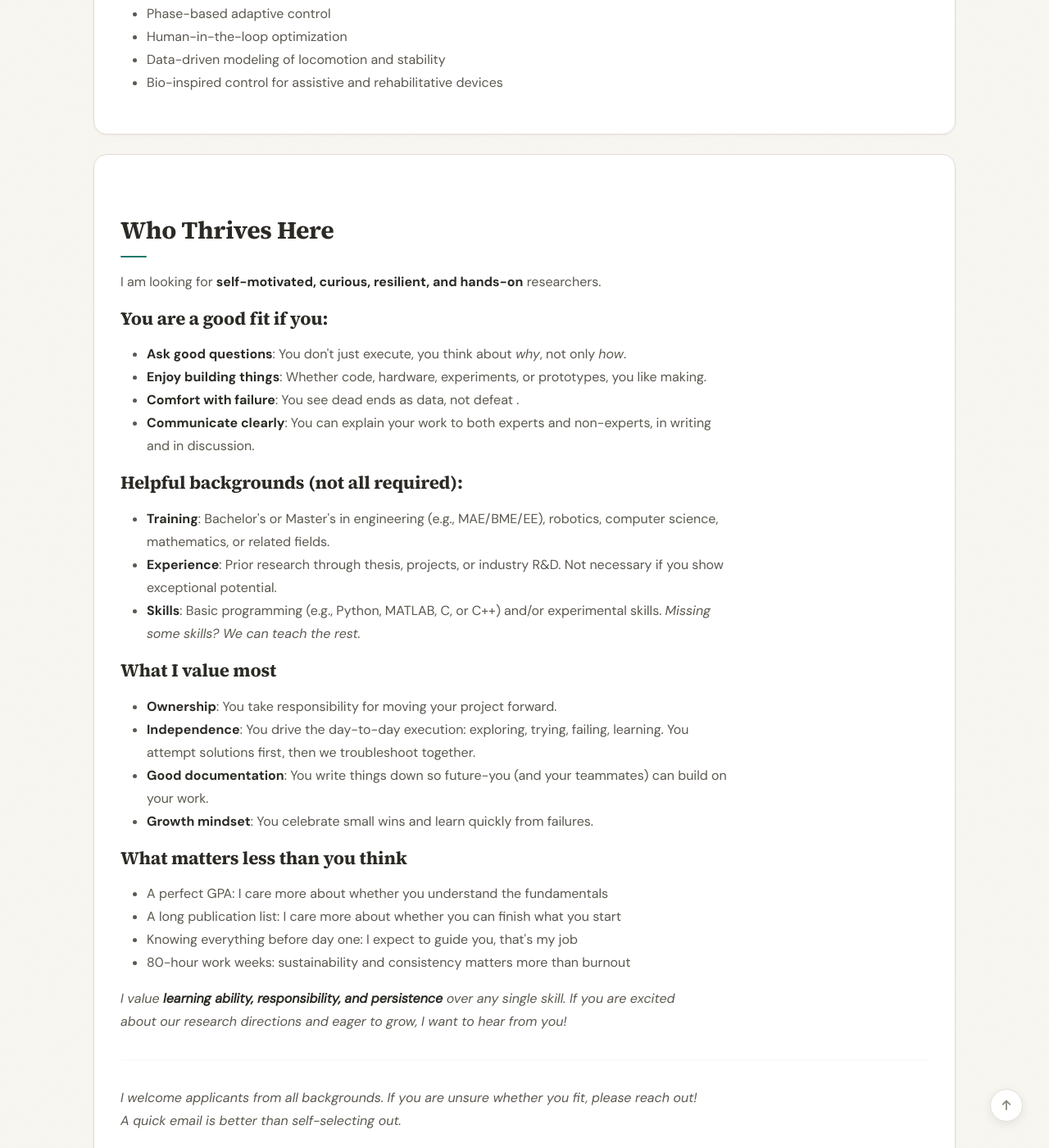
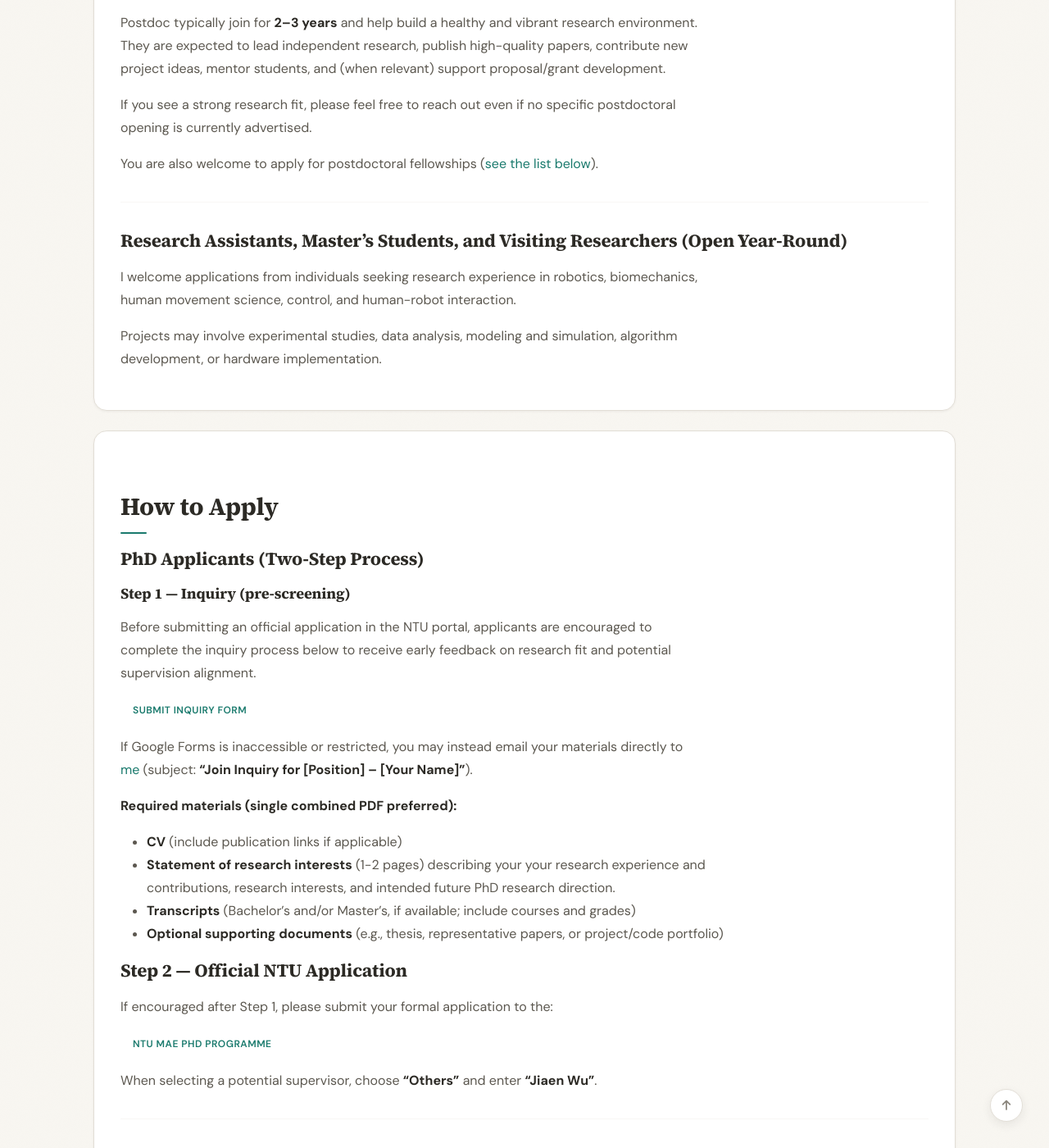
Before and after one commit to JiaenWu/jiaenwu.github.io, a Jekyll site: the page built from _pages/join.md, in a window 1280 px wide and 1400 px high, scrolled down 966 px. Shown: the whole window at 82% size. Built offline with Jekyll 4.4.1, drawn with Linux system fonts in a browser that asks for light colours; a style sheet for code colours, icons or effects is not loaded; some of the changed text lies outside the part shown.

Commit message:
update join

```diff
--- a/_pages/join.md
+++ b/_pages/join.md
@@ -10,46 +10,140 @@ permalink: /join/
 <div class="section-card">
 ## Open Positions
 
-I am actively looking for motivated researchers at all levels who are excited about
-**wearable robotics**, **human locomotion**, **balance control**, and **human–robot interaction**.
+I am actively recruiting motivated researchers at at levels who are excited about
+**wearable robotics**, **human locomotion**, **stability control**, and **physical human–robot interaction**.
 
-We welcome applications from:
+---
+
+### PhD Students (Spring / Fall 2027 intake)
+
+I am recruiting PhD students for the 2027 intake.
+
+#### Helpful backgrounds (not all required):
 
 <ul>
-<li><strong>PhD candidates</strong> (Spring / Fall 2027 intake)</li>
-<li><strong>Postdoctoral fellows</strong></li>
-<li><strong>Research assistants</strong> </li>
-<li><strong>Master's students</strong> (thesis or research-based projects)</li>
-<li><strong>Visiting scholars</strong></li>
+  <li><strong>Education</strong>: Bachelor's or Master's in engineering (e.g., MAE/BME/EE), robotics, control, computer science, applied mathematics, or related fields.</li>
+  <li><strong>Experience</strong>: Research experience through thesis, projects, or industry R&amp;D (helpful but not required if you demonstrate strong potential).</li>
+  <li><strong>Skills</strong>: Programming (Python/MATLAB/C/C++) and/or experimental skills (e.g., motion capture, musculoskeletal simulation). </li>
 </ul>
+
+**Funding:** Most PhD positions will be fully funded through one of our projects.
+Applicants are also welcome to apply for external fellowships and NTU scholarships:
+<a href="https://www.ntu.edu.sg/admissions/graduate/financialmatters/scholarships" target="_blank" rel="noopener">NTU scholarship information</a>.
+
+---
+
+### Postdoctoral Fellows
+
+Postdoc typically join for <strong>2–3 years</strong> and help build a healthy and vibrant research environment.
+They are expected to lead independent research, publish high-quality papers, contribute new project ideas, mentor students, and (when relevant) support proposal/grant development.
+
+If you see a strong research fit, please feel free to reach out even if no specific postdoctoral opening is currently advertised.
+
+You are also welcome to apply for postdoctoral fellowships (<a href="{{ site.baseurl }}/join/#postdoc-fellowships">see the list below</a>).
+
+---
+
+### Research Assistants, Master's Students, and Visiting Researchers (Open Year-Round)
+
+I welcome applications from individuals seeking research experience in robotics, biomechanics, human movement science, control, and human-robot interaction.
+
+Projects may involve experimental studies, data analysis, modeling and simulation, algorithm development, or hardware implementation.
+
+</div>
+
+
+<div class="section-card">
+
+## How to Apply
+
+### PhD Applicants (Two-Step Process)
+
+#### Step 1 — Inquiry (pre-screening)
+Before submitting an official application in the NTU portal,
+applicants are encouraged to complete the inquiry process below to receive early feedback on research fit and potential supervision alignment.
+
+
+<p>
+  <a class="btn-pill" href="https://forms.gle/rzgZQKBMJsyuTTgQ8" target="_blank" rel="noopener">
+    Submit Inquiry Form
+  </a>
+</p>
+
+If Google Forms is inaccessible or restricted,
+you may instead email your materials directly to <a href="mailto:jiaenwu@stanford.edu">me</a> (subject: <strong>“Join Inquiry for [Position] – [Your Name]”</strong>).
+
+
+**Required materials (single combined PDF preferred):**
+<ul>
+  <li><strong>CV</strong> (include publication links if applicable)</li>
+  <li><strong>Statement of research interests</strong> (1-2 pages) describing your your research experience and contributions, research interests, and intended future PhD research direction.</li>
+  <li><strong>Transcripts</strong> (Bachelor’s and/or Master’s, if available; include courses and grades)</li>
+  <li><strong>Optional supporting documents</strong> (e.g., thesis, representative papers, or project/code portfolio)</li>
+</ul>
+
+### Step 2 — Official NTU Application
+If encouraged after Step 1, please submit your formal application to the:
+
+<p>
+  <a class="btn-pill" href="https://www.ntu.edu.sg/education/graduate-programme/mae-phd" target="_blank" rel="noopener">
+    NTU MAE PhD Programme
+  </a>
+</p>
+
+When selecting a potential supervisor, choose <strong>“Others”</strong> and enter <strong>“Jiaen Wu”</strong>.
+
+<hr/>
+
+
+### Postdoctoral Applicants
+Please submit the inquiry form (no NTU portal step):
+
+<p>
+  <a class="btn-pill" href="https://forms.gle/rzgZQKBMJsyuTTgQ8" target="_blank" rel="noopener">
+    Submit Inquiry Form
+  </a>
+</p>
+
+<strong>Materials:</strong>
+<ul>
+  <li><strong>CV</strong></li>
+  <li><strong>Research statement / plan</strong> (1–2 pages): key prior achievements, future directions, and fit with the lab</li>
+  <li><strong>Optional</strong>: 2 representative papers (links or PDFs)</li>
+</ul>
+
+<hr/>
+
+
+### Research Assistant / Master's Students / Visiting Scholar Applicants
+Please submit the inquiry form (no NTU portal step):
+
+<p>
+  <a class="btn-pill" href="https://forms.gle/rzgZQKBMJsyuTTgQ8" target="_blank" rel="noopener">
+    Submit Inquiry Form
+  </a>
+</p>
+
+<strong>Materials:</strong>
+<ul>
+  <li><strong>CV</strong></li>
+  <li><strong>Brief statement of interests</strong> (≤1 page): background, what you want to work on, and availability</li>
+  <li><strong>Optional</strong>: transcript and/or portfolio link</li>
+</ul>
+
+<hr/>
+
+### If the form is inaccessible
+If Google Forms is inaccessible or restricted, email your materials (one combined PDF) to
+<a href="mailto:jiaenwu@stanford.edu">me</a>
+with subject: <strong>“Join Inquiry – [Position] – [Your Name]”</strong>.
 
 
 </div>
 
-<!-- ===================== RESEARCH ===================== -->
-
-<div class="section-card">
-
-## Research Directions
-
-We work at the intersection of robotics, biomechanics, and human motor control.
-
-Current research themes include:
-
-<ul>
-<li>Human balance and perturbation response analysis</li>
-<li>Wearable robotics and exoskeleton control</li>
-<li>Phase-based adaptive control</li>
-<li>Human-in-the-loop optimization</li>
-<li>Data-driven modeling of locomotion and stability</li>
-<li>Bio-inspired control for assistive and rehabilitative devices</li>
-</ul>
-
-</div>
-
-
 <!-- ===================== WHO THRIVES HERE ===================== -->
 
+<!--
 <div class="section-card">
 
 ## Who Thrives Here
@@ -61,17 +155,7 @@ I am looking for **self-motivated, curious, resilient, and hands-on** researcher
 <ul>
   <li><strong>Ask good questions</strong>: You don't just execute, you think about <em>why</em>, not only <em>how</em>.</li>
   <li><strong>Enjoy building things</strong>: Whether code, hardware, experiments, or prototypes, you like making.</li>
-  <li><strong>Comfort with failure</strong>: You see dead ends as data, not defeat .</li>
   <li><strong>Communicate clearly</strong>: You can explain your work to both experts and non-experts, in writing and in discussion.</li>
-</ul>
-
-
-### Helpful backgrounds (not all required):
-
-<ul>
-  <li><strong>Training</strong>: Bachelor's or Master's in engineering (e.g., MAE/BME/EE), robotics, computer science, mathematics, or related fields.</li>
-  <li><strong>Experience</strong>: Prior research through thesis, projects, or industry R&amp;D. Not necessary  if you show exceptional potential.</li>
-  <li><strong>Skills</strong>: Basic programming (e.g., Python, MATLAB, C, or C++) and/or experimental skills. <em>Missing some skills? We can teach the rest.</em></li>
 </ul>
 
 
@@ -80,7 +164,6 @@ I am looking for **self-motivated, curious, resilient, and hands-on** researcher
   <li><strong>Ownership</strong>: You take responsibility for moving your project forward.</li>
   <li><strong>Independence</strong>: You drive the day-to-day execution: exploring, trying, failing, learning. You attempt solutions first, then we troubleshoot together.</li>
   <li><strong>Good documentation</strong>: You write things down so future-you (and your teammates) can build on your work.</li>
-  <li><strong>Growth mindset</strong>: You celebrate small wins and learn quickly from failures.</li>
 </ul>
 
 
@@ -90,7 +173,6 @@ I am looking for **self-motivated, curious, resilient, and hands-on** researcher
   <li>A perfect GPA: I care more about whether you understand the fundamentals</li>
   <li>A long publication list: I care more about whether you can finish what you start</li>
   <li>Knowing everything before day one: I expect to guide you, that's my job</li>
-  <li>80-hour work weeks: sustainability and consistency matters more than burnout</li>
 </ul>
 
 <blockquote>
@@ -103,6 +185,7 @@ I am looking for **self-motivated, curious, resilient, and hands-on** researcher
 <em>I welcome applicants from all backgrounds. If you are unsure whether you fit, please reach out! A quick email is better than self-selecting out.</em>
 
 </div>
+-->
 
 <!-- ===================== WHAT I OFFER ===================== -->
 
@@ -123,10 +206,10 @@ I am looking for **self-motivated, curious, resilient, and hands-on** researcher
 ### Lab & Resources
 
 <ul>
-  <li><strong>Facilities</strong>: Access to NTU's robotics labs, motion capture systems, wearable sensor platforms, and mechanical testing equipment.</li>
-  <li><strong>Computation</strong>: High-performance computing and GPU resources for data-driven modeling and simulation.</li>
+  <li><strong>Facilities</strong>: Access to NTU's robotics labs, motion capture systems, wearable robotics platforms, and mechanical testing equipment.</li>
+  <li><strong>Computation</strong>: High-performance computing resources for data-driven modeling and simulation.</li>
   <li><strong>Collaboration</strong>: Opportunities to work with clinicians, industry partners, and top international groups.</li>
-</ul>s
+</ul>
 
 ### Why NTU MAE (Singapore)?
 
@@ -135,63 +218,17 @@ I am looking for **self-motivated, curious, resilient, and hands-on** researcher
   <!-- <li><strong>Cutting-edge research</strong>: Strong expertise in robotics, control, biomechanics, and human-machine systems.</li> -->
   <li><strong>Generous funding</strong>: Competitive PhD scholarships (e.g., RSS, NPGS, A*STAR) with living stipends that allow you to focus on research.</li>
   <li><strong>Global hub</strong>: Singapore is a safe, vibrant, and multicultural city.</li>
-  <li><strong>Industry  & institutes</strong>: Close links to leading companies and research institutes (e.g., A*STAR, Google, Seed, local robotics startups) for internship and collaboration.</li>
+  <!-- <li><strong>Industry  & institutes</strong>: Close links to leading companies and research institutes (e.g., A*STAR, Google, Seed, local robotics startups) for internship and collaboration.</li> -->
 </ul>
 
-<blockquote>
+<!-- <blockquote>
   <p><em>
     I remember what it was like to start a PhD, the excitement, the uncertainty, the late nights.
     I wont't promise you an easy journey, but you will not walk it alone.
     My success is defined by yours. When you publish well, graduate on time, and launch the career you want, that is my reward.</em></p>
-</blockquote>
+</blockquote> -->
 
 </div>
-
-
-<!-- ### Essential Qualities
-
-| Quality | What It Means to Me |
-|---------|---------------------|
-| **Intellectual curiosity** | You ask "why" and "what if" — not just "how." You read papers beyond what is required. |
-| **Hands-on problem solving** | You enjoy building, tinkering, and troubleshooting. You are not afraid to get your hands dirty. |
-| **Resilience** | Research is 90% failure. You bounce back, learn from mistakes, and try again. |
-| **Clear communication** | You can explain complex ideas simply — in writing and in person. | -->
-
-<!-- ### Preferred Background -->
-
-<!-- - **Degree:** Bachelor's or Master's in [Your Field, e.g., Mechanical Engineering, Biomedical Engineering, Materials Science, Electrical Engineering] or a related discipline
-- **Research experience:** Prior undergraduate or master's thesis research is a strong plus (not required if you show exceptional potential)
-- **Technical skills** (depending on project):
-  - [Skill 1, e.g., CAD/FEM simulation]
-  - [Skill 2, e.g., Microfabrication/cleanroom experience]
-  - [Skill 3, e.g., Python/MATLAB for data analysis]
-  - [Skill 4, e.g., Basic optics or electronics]
-
-> 💡 *Missing some skills? That's fine. I care more about your ability to learn than your existing toolkit.* -->
-
-<!-- ### What I Value Most
-
-> *"I am looking for someone who, when given a vague problem and a broken prototype, gets excited rather than frustrated."*
-
-I do **not** expect you to know everything on day one. What I do expect is:
-
-- You take ownership of your project
-- You ask for help when stuck (early and often)
-- You document your work (so future you and I can understand it)
-- You celebrate small wins and learn from failures
-
-### Not a Good Fit If...
-
-- You need step-by-step instructions for everything
-- You prefer working alone and dislike collaboration
-- You see a PhD as "just another degree" rather than a research apprenticeship
-- You are not comfortable with written and spoken English -->
-
-<!-- --- -->
-
-<!-- *I welcome applicants from all backgrounds. If you are unsure whether you fit, please reach out — a quick email is better than self-selecting out:)* -->
-
-
 
 
 
@@ -227,7 +264,7 @@ I do **not** expect you to know everything on day one. What I do expect is:
 
 <!-- ===================== POSTDOC FUNDING ===================== -->
 
-<div class="section-card">
+<div class="section-card" id="postdoc-fellowships">
 
 ## Funding and Fellowships (Postdoctoral Fellows)
 
@@ -242,106 +279,3 @@ I do **not** expect you to know everything on day one. What I do expect is:
 </ul>
 
 </div>
-
-
-<!-- ===================== CONTACT ===================== -->
-
-<!-- <div class="section-card"> -->
-
-<!-- ## How to Apply - Two-Step Process
-
-### Step 1: Seek Preliminary Feedback (Required before formal application)
-
-Before submitting your official application to NTU, please complete this
-<a href="https://forms.gle/rzgZQKBMJsyuTTgQ8" target="_blank" rel="noopener">
-  inquiry form
-</a>
-to receive my initial assessment and mentorship guidance:
-
-I will personally review your materials and provide feedback on:
-- Your fit with my lab's research direction
-- Your competitiveness for various scholarship schemes
-- Suggestions to strengthen your research proposal
-
-<strong>Required materials for the form</strong>
-
-<ul> -->
-<!-- <li>Cover letter (1 page)</li> -->
-<!-- <li>CV including publication links (if any)</li>
-<li>Statement of research experience and interests (max 3 pages)</li>
-<li>Transcripts for bachelor's and master's (if any), containing the list of courses and grades.</li>
-<li>Optional supporting documents: thesis, etc</li>
-</ul>
-
-### Step 2: Submit Official Application
-
-**If encouraged after Step 1**, please submit your official application to the
-<a href="https://www.ntu.edu.sg/education/graduate-programme/mae-phd" target="_blank" rel="noopener">
-  NTU MAE PhD Programmes
-</a>
-(Select “Others” and specify “Jiaen Wu” in the dropdown box for potential supervisors). -->
-
-<!-- ### Interview Process
-
-Shortlisted candidates from the inquiry form will be contacted for an **initial interview**.
-Candidates who pass the initial interview will be added to my **shortlist** and guided through the official application process.
-Final admission decisions are made by the MAE Graduate Admissions Committee after reviewing your complete application  -->
-
-
-<!-- </div> -->
-
-<div class="section-card">
-
-## How to Apply (Two-Step Process)
-
-### Step 1 — Inquiry (pre-screening before official application)
-Before submitting an official application to NTU, applicants are encouraged to complete the inquiry process below to receive early feedback on research fit and potential supervision alignment.
-
-
-<p>
-  <a class="btn-pill" href="https://forms.gle/rzgZQKBMJsyuTTgQ8" target="_blank" rel="noopener">
-    Submit Inquiry Form
-  </a>
-</p>
-
-If Google Forms is inaccessible or restricted,
-you may instead email your materials directly to <a href="mailto:jiaenwu@stanford.edu">me</a> (subject: <strong>“Join Inquiry for [Position] – [Your Name]”</strong>).
-
-
-**Required materials (single combined PDF preferred):**
-<ul>
-  <li><strong>CV</strong> (include publication links if applicable)</li>
-  <li><strong>Statement of research interests</strong> (1-2 pages) describing your research experience, research interests, and intended future PhD research direction.
-    <!-- describing what questions excite you, why they matter, and a rough idea of how you might approach them (no detailed methodology needed). -->
-  </li>
-  <li><strong>Transcripts</strong> (Bachelor’s and/or Master’s, if available; include courses and grades)</li>
-  <li><strong>Optional supporting documents</strong> (e.g., thesis, representative papers, or project/code portfolio)</li>
-</ul>
-
-<hr/>
-
-### Research Statement (guidance)
-
-Applicants should submit a <strong>1–2 page Research Statement</strong>.
-
-Please focus on:
-<ul>
-  <li>your research experience and contributions</li>
-  <li>your research interests</li>
-  <li>your intended PhD research direction</li>
-</ul>
-
-You may structure your statement freely. We value <strong>specificity, technical depth, and clarity of research trajectory</strong>.
-
-### Step 2 — Official NTU Application
-If encouraged after Step 1, please submit your formal application to the:
-
-<p>
-  <a class="btn-pill" href="https://www.ntu.edu.sg/education/graduate-programme/mae-phd" target="_blank" rel="noopener">
-    NTU MAE PhD Programme
-  </a>
-</p>
-
-When selecting a potential supervisor, choose <strong>“Others”</strong> and enter <strong>“Jiaen Wu”</strong>.
-
-</div>
```
Also changed, not shown: _pages/home.md (+4 -4 lines).
